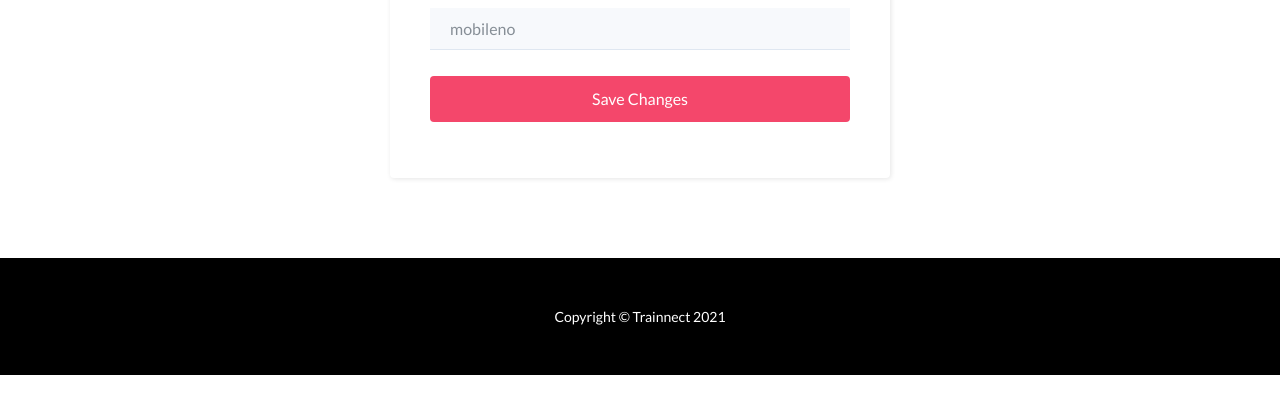
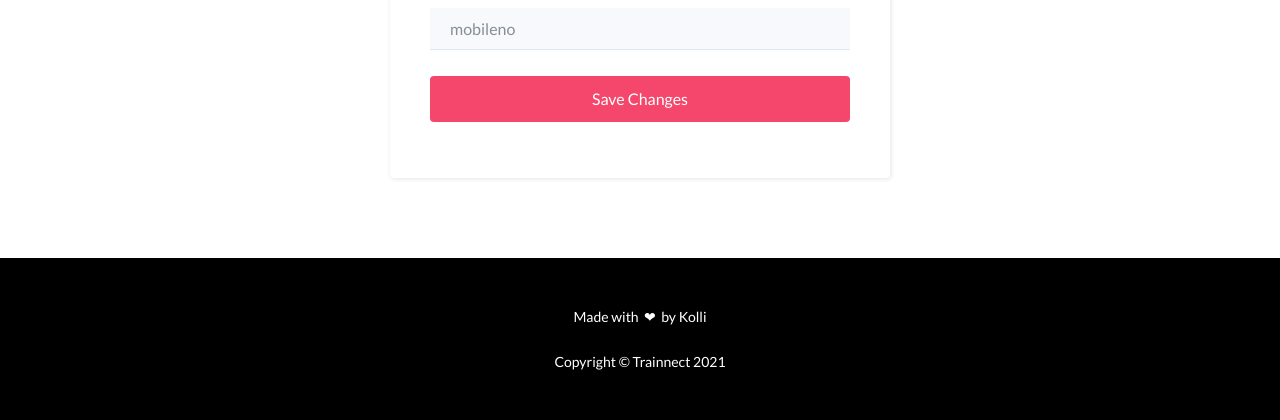
Before and after one commit to yashkolli/trainnect, a Django app: page /account/ in a window 1280 px wide. Shown: the part 574-994 px from the top of the page. Before the commit the page ends 949 px from the top, so only its background shows below. Run offline with Django 3.2, Linux system fonts and the light colour scheme; the visitor is signed in with stand-in values (Sample User, id 1); some libraries are stand-ins or nearby versions.

Commit message:
design change in base template

```diff
--- a/templates/base.html
+++ b/templates/base.html
@@ -55,6 +55,8 @@
 
     <footer class="py-5 bg-black footer">
         <div class="container">
+            <p class="text-center text-white m-0 small">Made with &nbsp;&#10084;&nbsp; by Kolli</p>
+            <br>
             <p class="text-center text-white m-0 small">Copyright&nbsp;© Trainnect 2021</p>
         </div>
     </footer>
```
